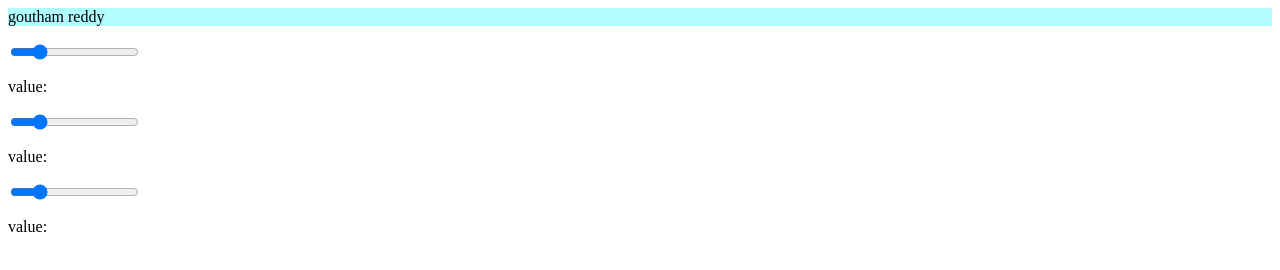
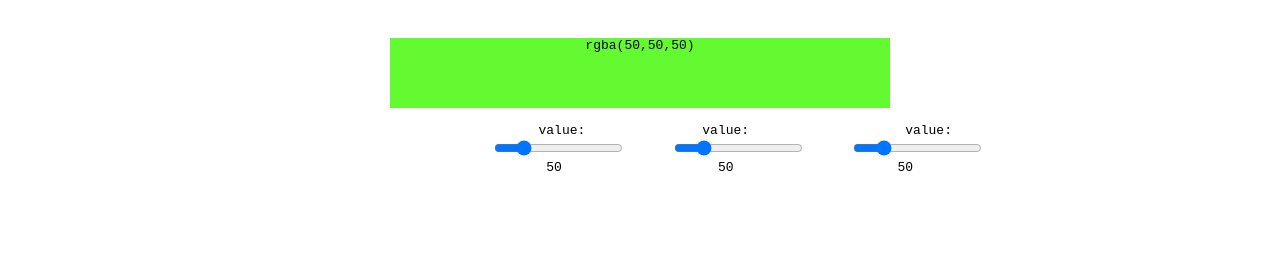
Before and after one commit to Gouthamreddy2000/beingzero-web-learn, a website: page frontend/html/color.html in a window 1280 px wide. Drawn offline with Linux system fonts and the light colour scheme.

Commit message:
updated color

```diff
--- a/frontend/html/color.html
+++ b/frontend/html/color.html
@@ -3,14 +3,14 @@
 </head>
 <body>
 <script src="/js/color.js"></script>
-<p id="color" style="background-color:rgba(100,250,300,0.5)">goutham reddy</p>
-<input id="one" type="range" min="1" max="250" value="50" class="slider1" oninput="func1(this.value)">
-<p>value:<span id="two"></span></p>
+<pre>
 
-<input id="three" type="range" min="1" max="250" value="50" class="slider2" oninput="func2(this.value)">
-<p>value:<span id="four"></span></p>
-<input id="five" type="range" min="1" max="250" value="50" class="slider3" oninput="func3(this.value)">
-<p>value:<span id="six"></span></p>
+
+<center><div id="color" style="background-color:rgba(100,250,50,1);top:5px;width:500; height:70px;"><center>rgba(<span id="a">50</span>,<span id="b">50</span>,<span id="c">50</span>)</center></div></center>
+                                                                    value:               value:                    value:
+                                                              <input align="middle" id="one" type="range" min="1" max="250" value="50" class="slider1" oninput="func1(this.value)">      <input id="three" type="range" min="1" max="250" value="50" class="slider2" oninput="func2(this.value)">      <input id="five" type="range" min="1" max="250" value="50" class="slider3" oninput="func3(this.value)">
+                                                                     <span id="two">50</span>                    <span id="four">50</span>                     <span id="six">50</span></pre>
+
 
 </body>
 </html>
--- a/frontend/js/color.js
+++ b/frontend/js/color.js
@@ -1,12 +1,15 @@
 function func1(val){
 document.getElementById("two").innerHTML=val;
 document.getElementById("color").style.backgroundColor="rgba(val,150,300,0.5)";
+document.getElementById("a").innerHTML=val;
 }
 function func2(val){
 document.getElementById("four").innerHTML=val;
 document.getElementById("color").style.backgroundColor="rgba(100,val,300,0.5)";
+document.getElementById("b").innerHTML=val;
 }
 function func3(val){
 document.getElementById("six").innerHTML=val;
 document.getElementById("color").style.backgroundColor="rgba(300,250,val,0.5)";
+document.getElementById("c").innerHTML=val;
 }
```
Also changed, not shown: frontend/html/color1.html (added, +12 -0 lines), frontend/html/color1.txt (added, +12 -0 lines).
